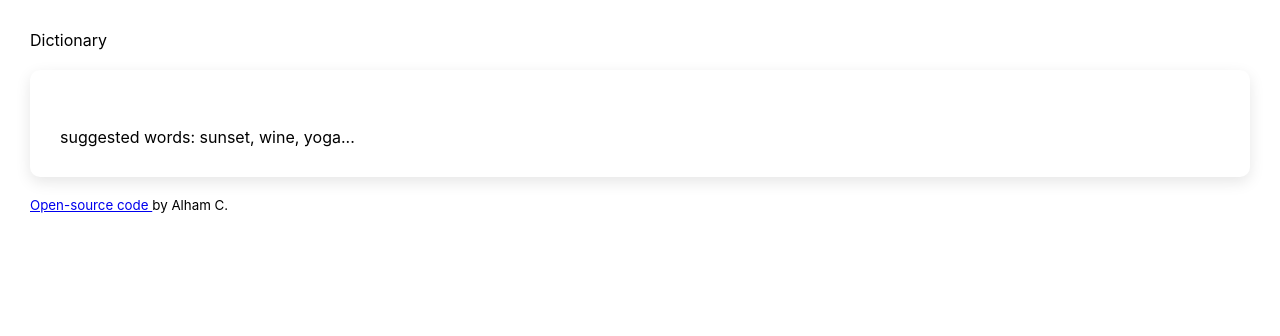
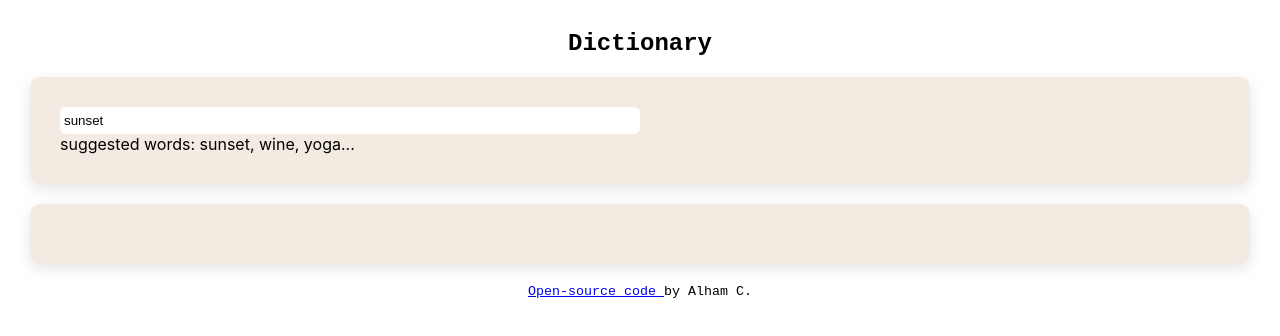
Before and after one commit to ac29/dictionary-project, a React (Create React App) app: page / in a window 1280 px wide. Shown: the top 336 px of the page. Built offline with nearby package versions, Linux system fonts and the light colour scheme; no server answers.

Commit message:
added some styling to App

```diff
--- a/src/App.css
+++ b/src/App.css
@@ -1,22 +1,22 @@
 .App {
   padding: 30px;
+  border-radius: 20px;
 }
 
-.App-header {
-  background-color: white;
-  min-height: 100vh;
-  display: flex;
-  flex-direction: column;
-  align-items: center;
-  justify-content: center;
-  font-size: calc(10px + 2vmin);
-  color: white;
+.App header {
+  font-size: x-large;
+  font-weight: bold;
+  font-family: "Courier New", Courier, monospace;
+  text-align: center;
 }
 
-.App-link {
-  color: #61dafb;
+.App .container {
+  border-radius: 200px;
 }
 
 .text-centre {
   font-size: smaller;
+  text-align: center;
+  text-decoration: none;
+  font-family: "Courier New", Courier, monospace;
 }
--- a/src/Dictionary.css
+++ b/src/Dictionary.css
@@ -1,5 +1,5 @@
 .Dictionary section {
-  background: white;
+  background-color: #f3ebe1;
   padding: 30px;
   border-radius: 10px;
   box-shadow: 0 5px 15px rgb(0 0 0 /10%);
@@ -17,3 +17,9 @@
   font-size: 11px;
   margin-top: 5px;
 }
+
+.Dictionary .Form {
+  border-color: black;
+  border-radius: 20px;
+  border: 20px;
+}
--- a/src/Dictionary.js
+++ b/src/Dictionary.js
@@ -41,15 +41,21 @@ if (loaded){
 return (
         <div className = "Dictionary">
             <section>
-            <form onSubmit={handleSubmit}>
-                <input type = "search" onChange = {handleKeywordChange}/>
+            <form onSubmit={handleSubmit} className="Form">
+                <input
+                type = "search"
+                onChange = {handleKeywordChange}
+                defaultValue ={props.defaultKeyword}/>
             </form>
             <div className=
             "hint">
                suggested words: sunset, wine, yoga...
             </div>
             </section>
-            <Results results = {results}/>
+            <section>
+                <Results results = {results}/>
+            </section>
+
         </div>
         );
 } else {
--- /dev/null
+++ b/src/Meaning.css
@@ -0,0 +1,10 @@
+.Meaning .example {
+  opacity: 0.7;
+  font-style: italic;
+}
+
+.Meaning h3 {
+  font-size: 24px;
+  font-weight: bold;
+  line-height: 1.5;
+}
--- a/src/Meaning.js
+++ b/src/Meaning.js
@@ -1,5 +1,6 @@
 import React from "react";
 import Synonyms from "./Synonyms";
+import "./Meaning.css";
 
 export default function Meaning(props) {
   console.log(props.meaning);
@@ -9,13 +10,10 @@ export default function Meaning(props) {
       {props.meaning.definitions.map(function (definition, index) {
         return (
           <div key={index}>
-            <p>
-              <strong>Definition:</strong>{definition.definition}
-              <br />
-              <strong>Example:</strong><em>{definition.example}</em>
-              <br />
+            <div className="definition"> {definition.definition}</div>
+            <div className="example"> <em>{definition.example}</em></div>
               <Synonyms synonyms={definition.synonyms} />
-            </p>
+
           </div>
         );
       })}
--- a/src/Results.js
+++ b/src/Results.js
@@ -1,6 +1,7 @@
 import React from "react";
 import Meaning from "./Meaning";
 import Phonetic from "./Phonetic";
+import "./Results.css";
 
 export default function Results (props){
 if (props.results) {
@@ -20,7 +21,7 @@ if (props.results) {
             </section>
             {props.results.meanings.map(function (meaning,index) {
                 return (
-                    <div key={index}>
+                    <div key={index} className="Meaning">
                         <Meaning meaning = {meaning}/>
                     </div>
                 );
--- a/src/Synonyms.css
+++ b/src/Synonyms.css
@@ -1,3 +1,10 @@
 .Synonyms {
-  text-decoration: none;
+  margin: 30px 0 0;
+  padding: 0;
 }
+
+.Synonyms li {
+  display: inline;
+  padding-right: 20px;
+  font-style: italic;
+}
--- a/src/Synonyms.js
+++ b/src/Synonyms.js
@@ -1,10 +1,10 @@
 import React from "react";
+import "./Synonyms.css";
 
 export default function Synonyms (props){
     if (props.synonyms) {
         return (
             <ul className ="Synonyms">
-            Synonyms:
             {props.synonyms.map(function(synonym, index){
                 return <li key = {index}> {synonym} </li>;
     })}
```
